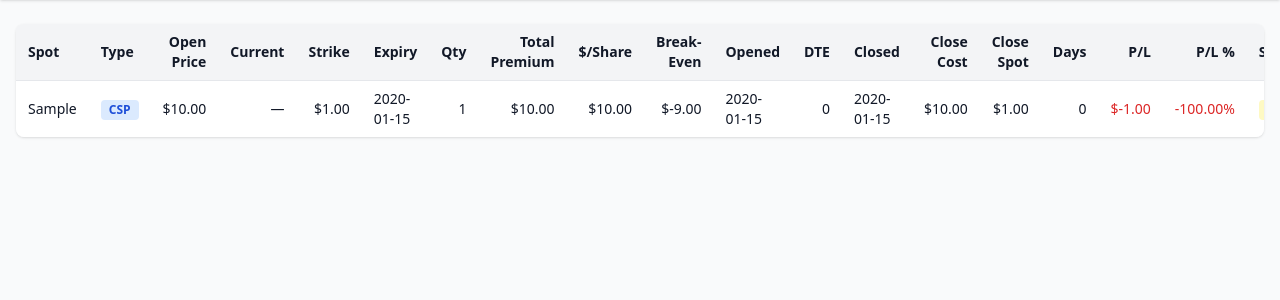
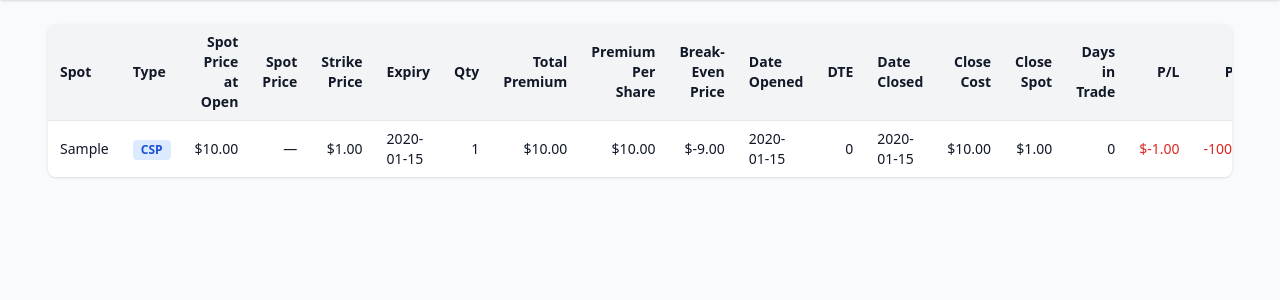
Before and after one commit to pwen/wheel, a FastAPI app: page / in a window 1280 px wide. Shown: the part 68-368 px from the top of the page. Run offline with FastAPI, Linux system fonts and the light colour scheme; tables that the repository leaves empty hold one stand-in row (values such as "Sample post"); parts of the project's set-up code (start-up, migrations or seed data) failed here and were passed over; some libraries are stand-ins or nearby versions.

Commit message:
change column headers

```diff
--- a/templates/index.html
+++ b/templates/index.html
@@ -22,7 +22,7 @@
     </header>
 
     <!-- Main -->
-    <main class="max-w-7xl mx-auto px-4 py-6">
+    <main class="max-w-[95vw] mx-auto px-4 py-6">
 
         <!-- Trade Table -->
         <div class="bg-white shadow rounded-lg overflow-x-auto">
@@ -31,20 +31,20 @@
                     <tr>
                         <th class="px-3 py-2 text-left font-semibold">Spot</th>
                         <th class="px-3 py-2 text-left font-semibold">Type</th>
-                        <th class="px-3 py-2 text-right font-semibold">Open Price</th>
-                        <th class="px-3 py-2 text-right font-semibold">Current</th>
-                        <th class="px-3 py-2 text-right font-semibold">Strike</th>
+                        <th class="px-3 py-2 text-right font-semibold">Spot Price at Open</th>
+                        <th class="px-3 py-2 text-right font-semibold">Spot Price</th>
+                        <th class="px-3 py-2 text-right font-semibold">Strike Price</th>
                         <th class="px-3 py-2 text-left font-semibold">Expiry</th>
                         <th class="px-3 py-2 text-right font-semibold">Qty</th>
                         <th class="px-3 py-2 text-right font-semibold">Total Premium</th>
-                        <th class="px-3 py-2 text-right font-semibold">$/Share</th>
-                        <th class="px-3 py-2 text-right font-semibold">Break-Even</th>
-                        <th class="px-3 py-2 text-left font-semibold">Opened</th>
+                        <th class="px-3 py-2 text-right font-semibold">Premium Per Share</th>
+                        <th class="px-3 py-2 text-right font-semibold">Break-Even Price</th>
+                        <th class="px-3 py-2 text-left font-semibold">Date Opened</th>
                         <th class="px-3 py-2 text-right font-semibold">DTE</th>
-                        <th class="px-3 py-2 text-left font-semibold">Closed</th>
+                        <th class="px-3 py-2 text-left font-semibold">Date Closed</th>
                         <th class="px-3 py-2 text-right font-semibold">Close Cost</th>
                         <th class="px-3 py-2 text-right font-semibold">Close Spot</th>
-                        <th class="px-3 py-2 text-right font-semibold">Days</th>
+                        <th class="px-3 py-2 text-right font-semibold">Days in Trade</th>
                         <th class="px-3 py-2 text-right font-semibold">P/L</th>
                         <th class="px-3 py-2 text-right font-semibold">P/L %</th>
                         <th class="px-3 py-2 text-left font-semibold">Status</th>
```
